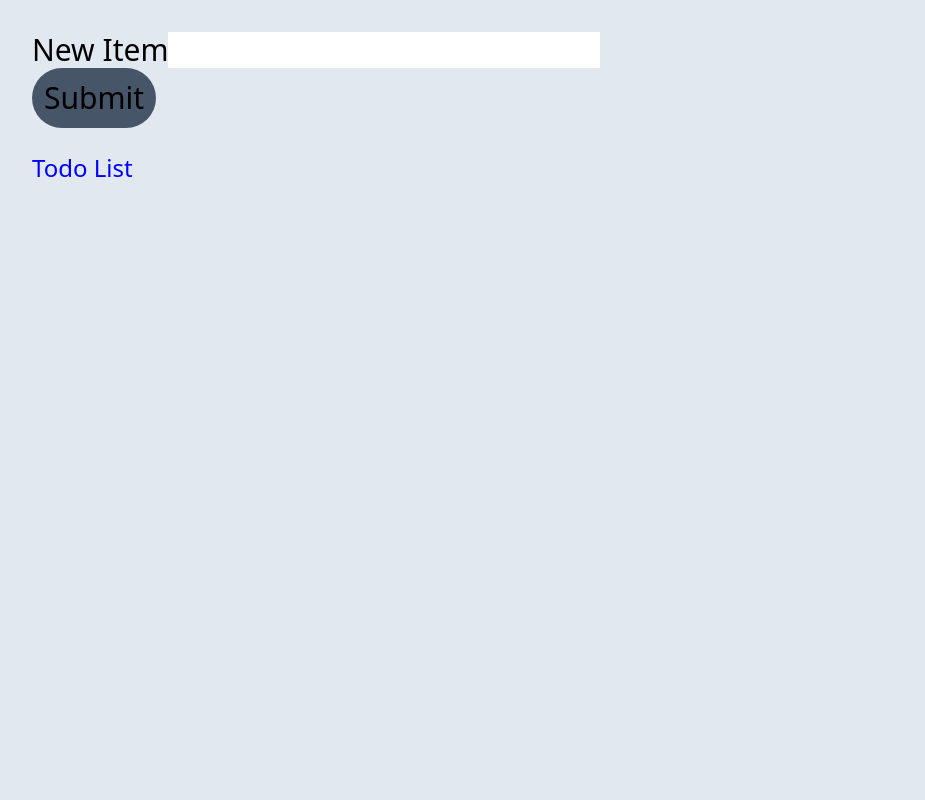
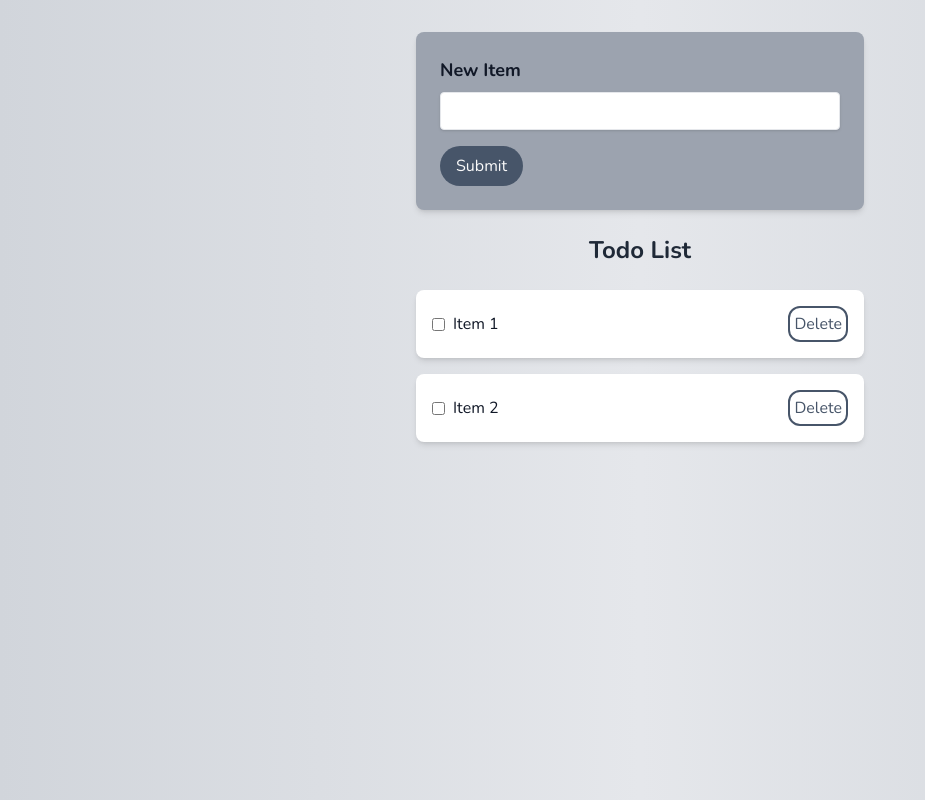
Before and after one commit to Dabbett/react-refresh-vite, a React (Vite) app: page / in a window 1280 px wide. Shown: the whole page, without its empty margins (0-925 px from the left). Built offline with nearby package versions, Linux system fonts and the light colour scheme.

Commit message:
update css and import font

```diff
--- a/index.html
+++ b/index.html
@@ -3,6 +3,7 @@
   <head>
     <meta charset="UTF-8" />
     <link rel="icon" type="image/svg+xml" href="/vite.svg" />
+    <link href="https://fonts.googleapis.com/css?family=Nunito:400,700&display=swap" rel="stylesheet">
     <meta name="viewport" content="width=device-width, initial-scale=1.0" />
     <title>Vite + React</title>
   </head>
--- a/src/App.jsx
+++ b/src/App.jsx
@@ -1,16 +1,32 @@
 export default function App() {
   return (
-    <div className="bg-slate-200 h-screen px-8 py-8">
-       <form className=" text-3xl">
-    <div className="">
-      <label htmlFor=""> New Item</label>
-      <input type="text" id="item" />
+    <div className="bg-gradient-to-r from-gray-300 via-gray-200 to-gray-300 h-screen px-8 py-8 flex flex-col items-center ">
+      <form className="bg-gray-400 p-6 rounded-lg shadow-md w-full max-w-md">
+        <div className="mb-4">
+          <label htmlFor="item" className="block text-gray-900 text-lg font-bold mb-2">New Item</label>
+          <input type="text" id="item" className="shadow appearance-none border rounded w-full py-2 px-3 text-gray-700 leading-tight focus:outline-none focus:shadow-outline" />
+        </div>
+        <button className="bg-slate-600 text-neutral-50 rounded-full py-2 px-4 hover:bg-slate-700">Submit</button>
+      </form>
+
+      <h1 className="text-2xl py-6 text-gray-800 font-bold">Todo List</h1>
+
+      <ul className="w-full max-w-md">
+        <li className="flex items-center justify-between bg-white p-4 rounded-lg shadow-md mb-4">
+          <div className="flex items-center">
+            <input type="checkbox" id="item1" className="mr-2"/>
+            <label htmlFor="item1" className="text-gray-900">Item 1</label>
+          </div>
+          <button className="border-solid border-2 rounded-xl border-slate-600 text-slate-600 p-1 ml-2 hover:bg-slate-600 hover:text-white">Delete</button>
+        </li>
+        <li className="flex items-center justify-between bg-white p-4 rounded-lg shadow-md mb-4">
+          <div className="flex items-center">
+            <input type="checkbox" id="item2" className="mr-2"/>
+            <label htmlFor="item2" className="text-gray-900">Item 2</label>
+          </div>
+          <button className="border-solid border-2 rounded-xl border-slate-600 text-slate-600 p-1 ml-2 hover:bg-slate-600 hover:text-white">Delete</button>
+        </li>
+      </ul>
     </div>
-    <button className="bg-slate-600 rounded-full p-3"> Submit </button>
-  </form>
-
-  <h1 className="text-2xl py-6"> Todo List</h1>
- </div>
-
   );
 }
--- a/src/index.css
+++ b/src/index.css
@@ -2,7 +2,6 @@
 @tailwind components;
 @tailwind utilities;
 
-h1 {
-  font-size: 15px;
-  color: blue;
+html {
+  font-family: 'nunito';
 }
--- a/tailwind.config.js
+++ b/tailwind.config.js
@@ -3,6 +3,9 @@ export default {
   content: ["./src/**/*.{js,jsx,ts,tsx}"],
   theme: {
     extend: {},
+    fontFamily: {
+      'nunito': ['nunito', 'sans-serif']
+    },
   },
   plugins: [],
 }
```
